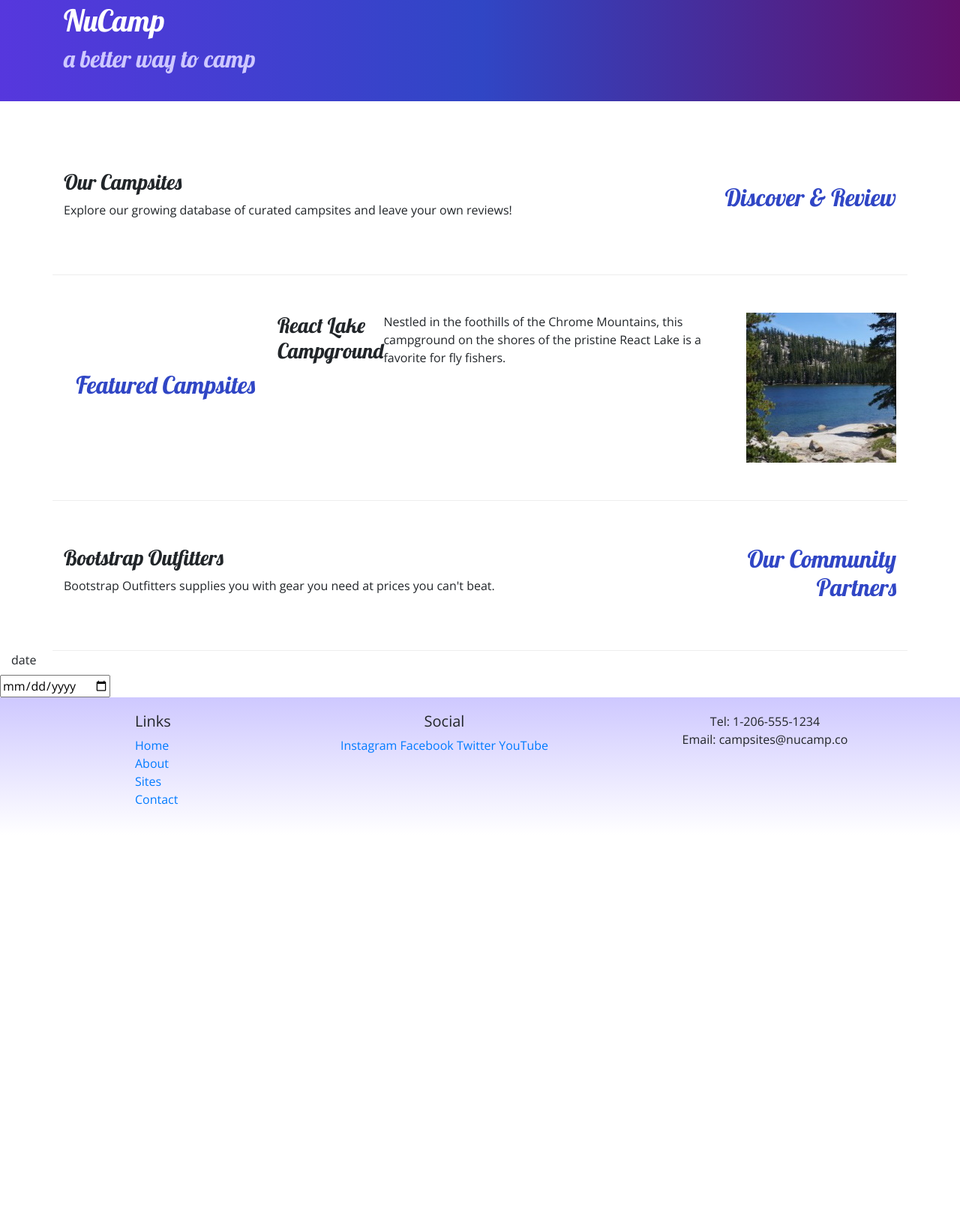
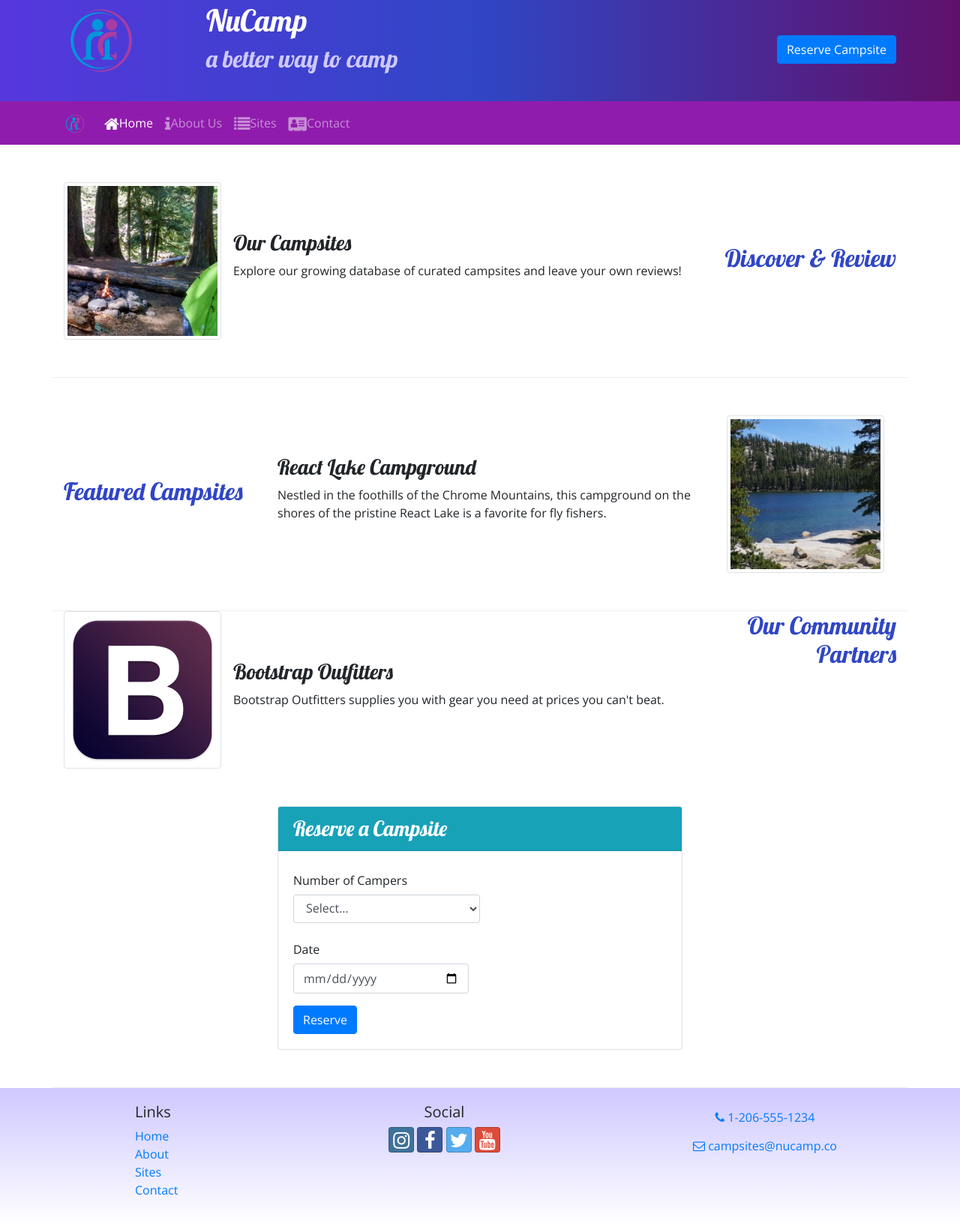
Before and after one commit to dianaramirez16/Nucamp-Bootstrap, a website: page index.html in a window 1280 px wide. Shown: the part 27-1662 px from the top of the page at 75% size. Before the commit the page ends 1141 px from the top, so only its background shows below. Drawn offline with nearby package versions, Linux system fonts and the light colour scheme.

Commit message:
week2-bootstrap forms

```diff
--- a/css/styles.css
+++ b/css/styles.css
@@ -1,5 +1,9 @@
 body {
 font-family: "Open Sans", sans-serif;
+}
+
+.navbar {
+    background-color: #901CAD;
 }
 
 h1, h2, h3 {
@@ -23,6 +27,7 @@ footer {
     padding: 30px;
     background-image: linear-gradient(to right, #5637DD, #3046C5, #60106B);
     color: white;
+    margin: 0;
 }
 
 .row-content {
--- a/index.html
+++ b/index.html
@@ -5,14 +5,15 @@
     <!-- Required meta tags always come first -->
     <meta charset="utf-8" />
     <meta name="viewport" content="width=device-width, initial-scale=1" />
-      <meta http-equiv="x-ua-compatible" content="ie-edge" />
+
     <!-- Bootstrap CSS -->
     <link rel="stylesheet" href="node_modules/bootstrap/dist/css/bootstrap.min.css" />
-      <link rel="stylesheet" href="node_modules/bootstrap-social/bootstrap-social.css"/>
+
     <!-- Additional CSS must be placed after Bootstrap CSS -->
+    <link rel="stylesheet" href="node_modules/font-awesome/css/font-awesome.min.css" />
+    <link rel="stylesheet" href="node_modules/bootstrap-social/bootstrap-social.css" />
     <link rel="stylesheet" href="https://fonts.googleapis.com/css?family=Lobster|Open+Sans" />
     <link rel="stylesheet" href="css/styles.css" />
-
     <title>NuCamp: A Better Way To Camp</title>
 </head>
 
@@ -20,14 +21,38 @@
 
     <header class="jumbotron jumbotron-fluid">
         <div class="container">
-            <div class="row">
+            <div class="row align-items-center">
+                <div class="col-4 col-sm-3 col-md-2 align-self-center">
+                    <a href="#"><img src="img/logo.png" class="img-fluid" /></a>
+                </div>
                 <div class="col">
                     <h1>NuCamp</h1>
                     <h2>a better way to camp</h2>
                 </div>
+                <div class="col-md-4 col-xl-2 mt-4 text-right">
+                    <a class="btn btn-primary" href="#reserveForm" role="button">Reserve Campsite</a>
+                </div>
             </div>
         </div>
     </header>
+
+    <nav class="navbar navbar-expand-sm navbar-dark sticky-top">
+        <div class="container">
+            <a class="navbar-brand" href="#"><img src="img/logo.png" height="30" width="30" /></a>
+            <button class="navbar-toggler" type="button" data-toggle="collapse" data-target="#nucampNavbar">
+                <span class="navbar-toggler-icon"></span>
+            </button>
+
+            <div class="collapse navbar-collapse" id="numcampNavbar">
+                <ul class="navbar-nav">
+                    <li class="nav-item active"><a class="nav-link" href="#"><i class="fa fa-home fa-lg"></i>Home</a></li>
+                    <li class="nav-item"><a class="nav-link" href="aboutus.html"><i class="fa fa-info fa-lg"></i>About Us</a></li>
+                    <li class="nav-item"><a class="nav-link" href="#"><i class="fa fa-list fa-lg"></i>Sites</a></li>
+                    <li class="nav-item"><a class="nav-link" href="contactus.html"><i class="fa fa-address-card fa-lg"></i>Contact</a></li>
+                </ul>
+            </div>
+        </div>
+    </nav>
 
     <div class="container">
         <div class="row row-content align-items-center">
@@ -35,64 +60,110 @@
                 <h2 class="text-sm-right">Discover & Review</h2>
             </div>
             <div class="col">
+                <div class="media">
+                    <img class="d-flex mr-3 img-thumbnail" src="img/breadcrumb-trail-thumb.jpg" alt="Breadcrumb Trail" />
+                    <div class="media-body align-self-center">
                         <h3>Our Campsites</h3>
-                <p>Explore our growing database of curated campsites and leave your own reviews!</p>
+                        <p class="d-none d-sm-block">Explore our growing database of curated campsites and leave your own reviews!</p>
+                    </div>
+                </div>
             </div>
         </div>
     </div>
 
     <div class="container">
-        <div class="row row-content  align-items-center">
+        <div class="row row-content align-items-center">
             <div class="col-sm-4 col-md-3">
-                <h2 class="text-sm-right">Featured Campsites</h2>
+                <h2>Featured Campsites</h2>
             </div>
-            <div class="media col d-flex justify-content-between">
+            <div class="col">
+                <div class="media">
+                    <div class ="media-body align-self-center">
                         <h3>React Lake Campground</h3>
-                <p >Nestled in the foothills of the Chrome Mountains, this campground on the shores of the pristine React Lake is a favorite for fly fishers.</p>
-                <img src="img/react-lake-thumb.jpg" class="img-fluid" />
+                        <p class="d-none d-sm-block">Nestled in the foothills of the Chrome Mountains, this campground on the shores of the pristine React Lake is a favorite for fly fishers.</p>
+                    </div>
+                    <img class="d-flex mr-3 img-thumbnail" src="img/react-lake-thumb.jpg" alt="React lake" />
+                </div>
             </div>
         </div>
     </div>
 
     <div class="container">
-        <div class="row row-content  align-items-center">
+        <div class="row">
             <div class="col-sm-4 order-sm-last col-md-3">
                 <h2 class="text-sm-right">Our Community Partners</h2>
             </div>
             <div class="col">
+                <div class="media">
+                    <img class="d-flex mr-3 img-thumbnail " src="img/bootstrap-thumb.png" alt="Bootstrap Outfitters">
+                    <div class="media-body align-self-center">
                         <h3>Bootstrap Outfitters</h3>
-                <p>Bootstrap Outfitters supplies you with gear you need at prices you can't beat.</p>
+        				<p class="d-none d-sm-block">Bootstrap Outfitters supplies you with gear you need at prices you can't beat.</p>
+                    </div>
+                </div>
+            </div>
+        </div>
+        <div class ="row row-content align-items-center">
+            <div class="col col-sm-6 mx-auto">
+                <div class="card">
+                    <h3 class="card-header bg-info text-white">Reserve a Campsite</h3>
+                    <div class="card-body">
+                        <form id="reserveForm">
+                            <div class="row form-group">
+                                <div class="col-sm">
+                                    <label class="row col-sm-6 col-form-label" for="NumCampers">Number of Campers</label>
+                                    <select class=" col-sm-6 form-control" name="NumCampers" id="NumCampers">
+                                        <option selected>Select...</option>
+                                        <option value="1">1</option>
+                                        <option value="2">2</option>
+                                        <option value="3">3</option>
+                                        <option value="4">4</option>
+                                        <option value="5">5</option>
+                                        <option value="6">6</option>
+                                    </select>
+                                </div>
+                            </div>
+                            <div class="row form-group">
+
+                                <div class="col col-sm-6">
+                                    <label class="row col-sm-6 col-form-label">Date</label>
+                                    <input class="form-control" type="date" id="date" name="date"/>
+                                </div>
+                            </div>
+                            <div class="row">
+                                <div class="col">
+                                    <button type="submit" class="btn btn-primary">Reserve</button>
+                                </div>
+                            </div>
+                        </form>
+                    </div>
+                </div>
             </div>
         </div>
     </div>
 
-<div>
-    <label class="col">date</label>
-    <input type="date" name="date" class="date" placeholder="text">
-</div>
-
-    <footer>
+    <footer class="site-footer">
         <div class="container">
             <div class="row">
-                <div class="col-4 col-sm-2 offset-1">
+                <div class="col-4 offset-1 col-sm-2">
                     <h5>Links</h5>
             		<ul class="list-unstyled">
                         <li><a href="#">Home</a></li>
-                        <li><a href="#">About</a></li>
+                        <li><a href="aboutus.html">About</a></li>
                         <li><a href="#">Sites</a></li>
-                        <li><a href="#">Contact</a></li>
+                        <li><a href="contactus.html">Contact</a></li>
                     </ul>
                 </div>
                 <div class="col-6 col-sm-5 text-center">
                 	<h5>Social</h5>
-                    <a href="http://instagram.com/">Instagram</a>
-                    <a href="http://facebook.com/">Facebook</a>
-                    <a href="http://twitter.com/">Twitter</a>
-                    <a href="http://youtube.com/">YouTube</a>
+                    <a class="btn btn-social-icon btn-instagram" href="http://instagram.com/"><i class="fa fa-instagram"></i></a>
+                    <a class="btn btn-social-icon btn-facebook" href="http://facebook.com/"><i class="fa fa-facebook"></i></a>
+                    <a class="btn btn-social-icon btn-twitter" href="http://twitter.com/"><i class="fa fa-twitter"></i></a>
+                    <a class="btn btn-social-icon btn-google" href="http://youtube.com/"><i class="fa fa-youtube"></i></a>
                 </div>
                 <div class="col-sm-4 text-center">
-                    Tel: 1-206-555-1234<br />
-                    Email: campsites@nucamp.co
+                    <a role="button" class="btn btn-link" href="tel:+12065551234"><i class="fa fa-phone"></i> 1-206-555-1234</a><br>
+                    <a role="button" class="btn btn-link" href="mailto:camps@nucamp.co"><i class="fa fa-envelope-o"></i> campsites@nucamp.co</a>
                 </div>
            </div>
         </div>
@@ -102,6 +173,7 @@
       <script src="node_modules/jquery/dist/jquery.slim.min.js"></script>
       <script src="node_modules/popper.js/dist/umd/popper.min.js"></script>
       <script src="node_modules/bootstrap/dist/js/bootstrap.min.js"></script>
+
 </body>
 
 </html>
```
Lines whose indentation alone changed are shown as unchanged.
